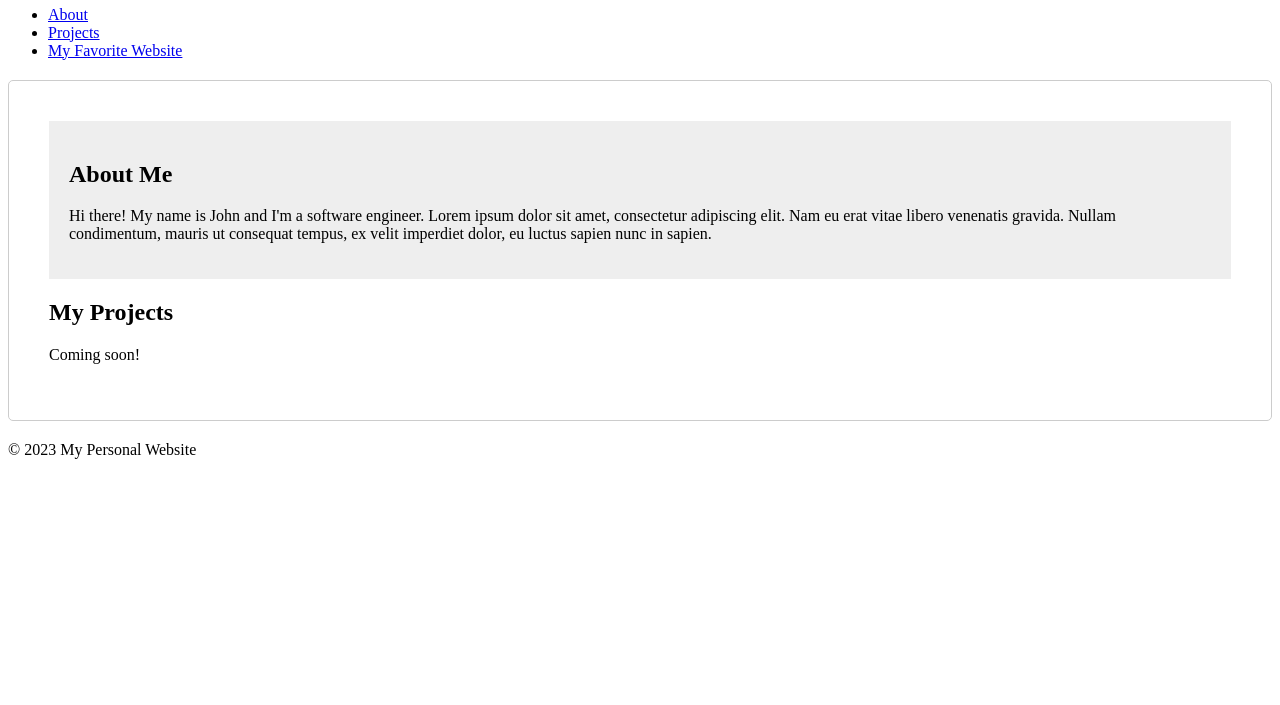
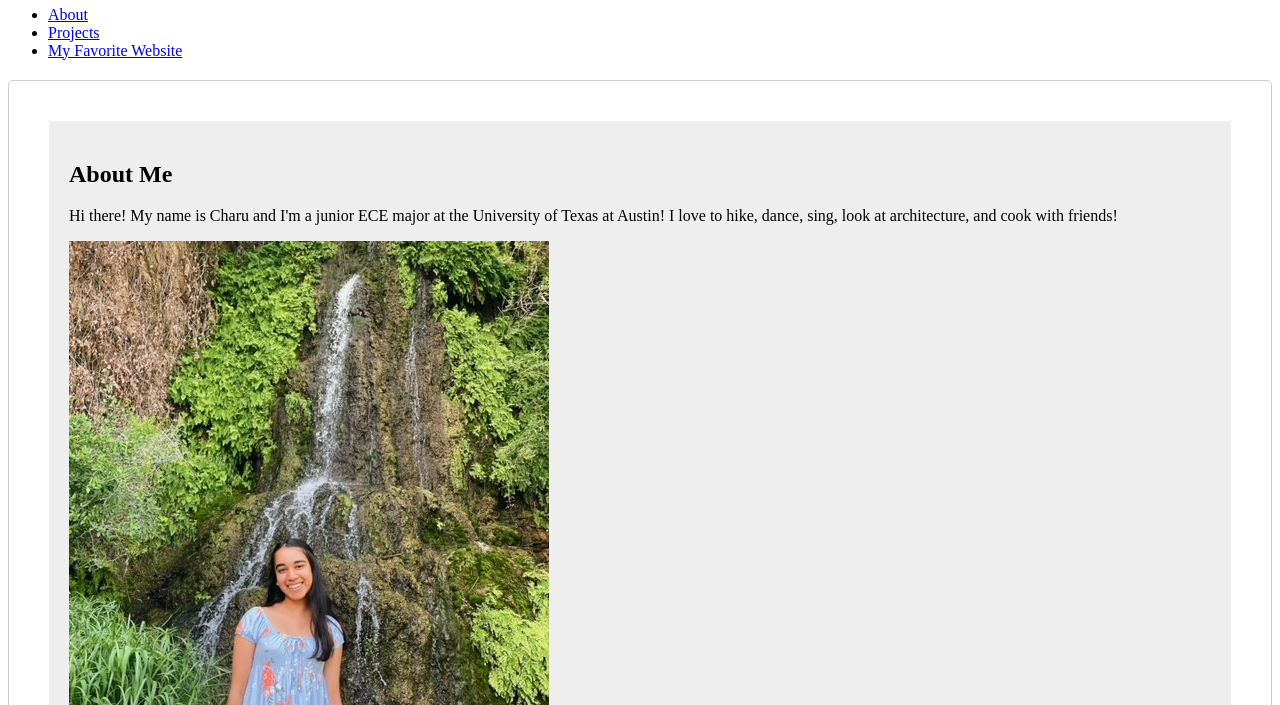
Before and after one commit to charumprasad202/charumprasad202.github.io, a plain HTML site: page index.html in a window 1280 px wide. Shown: the part 95-800 px from the top of the page. Drawn offline with Linux system fonts and the light colour scheme.

Commit message:
final edits

```diff
--- a/index.html
+++ b/index.html
@@ -20,7 +20,8 @@
   <main>
     <div id="about">
       <h2>About Me</h2>
-      <p>Hi there! My name is John and I'm a software engineer. Lorem ipsum dolor sit amet, consectetur adipiscing elit. Nam eu erat vitae libero venenatis gravida. Nullam condimentum, mauris ut consequat tempus, ex velit imperdiet dolor, eu luctus sapien nunc in sapien. </p>
+      <p>Hi there! My name is Charu and I'm a junior ECE major at the University of Texas at Austin! I love to hike, dance, sing, look at architecture, and cook with friends! </p>
+      <img src="charu.JPG" alt="My Image">
     </div>
     <div id="projects">
       <h2>My Projects</h2>
--- a/stylesheet.css
+++ b/stylesheet.css
@@ -7,7 +7,7 @@ h1 {
   /* Create a class and apply it to two elements */
   .my-class {
     font-weight: bold;
-    color: blue;
+    color: rgb(80, 28, 164);
   }
 
   /* Apply styles to the class */
```
Also changed, not shown: charu.JPG (added).
